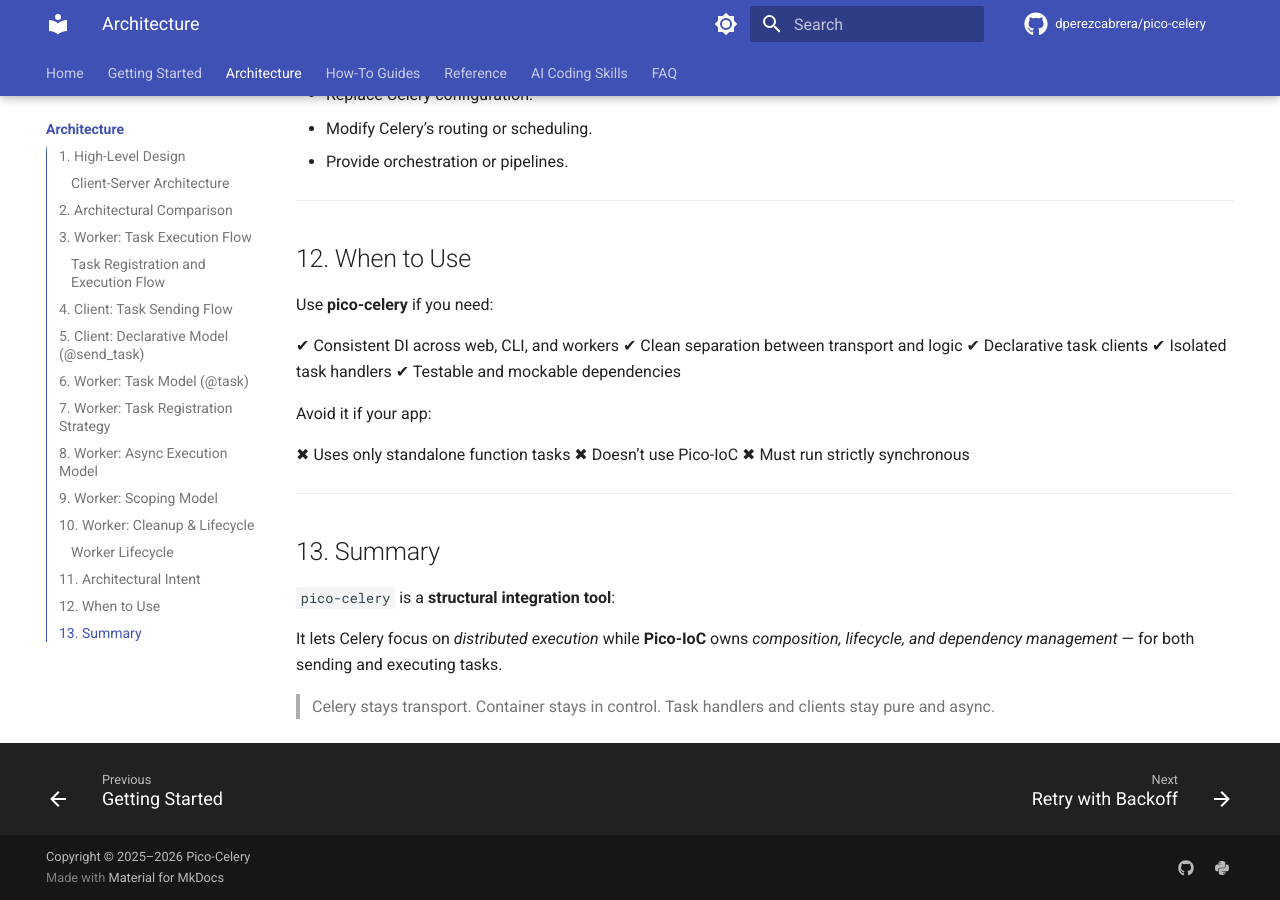
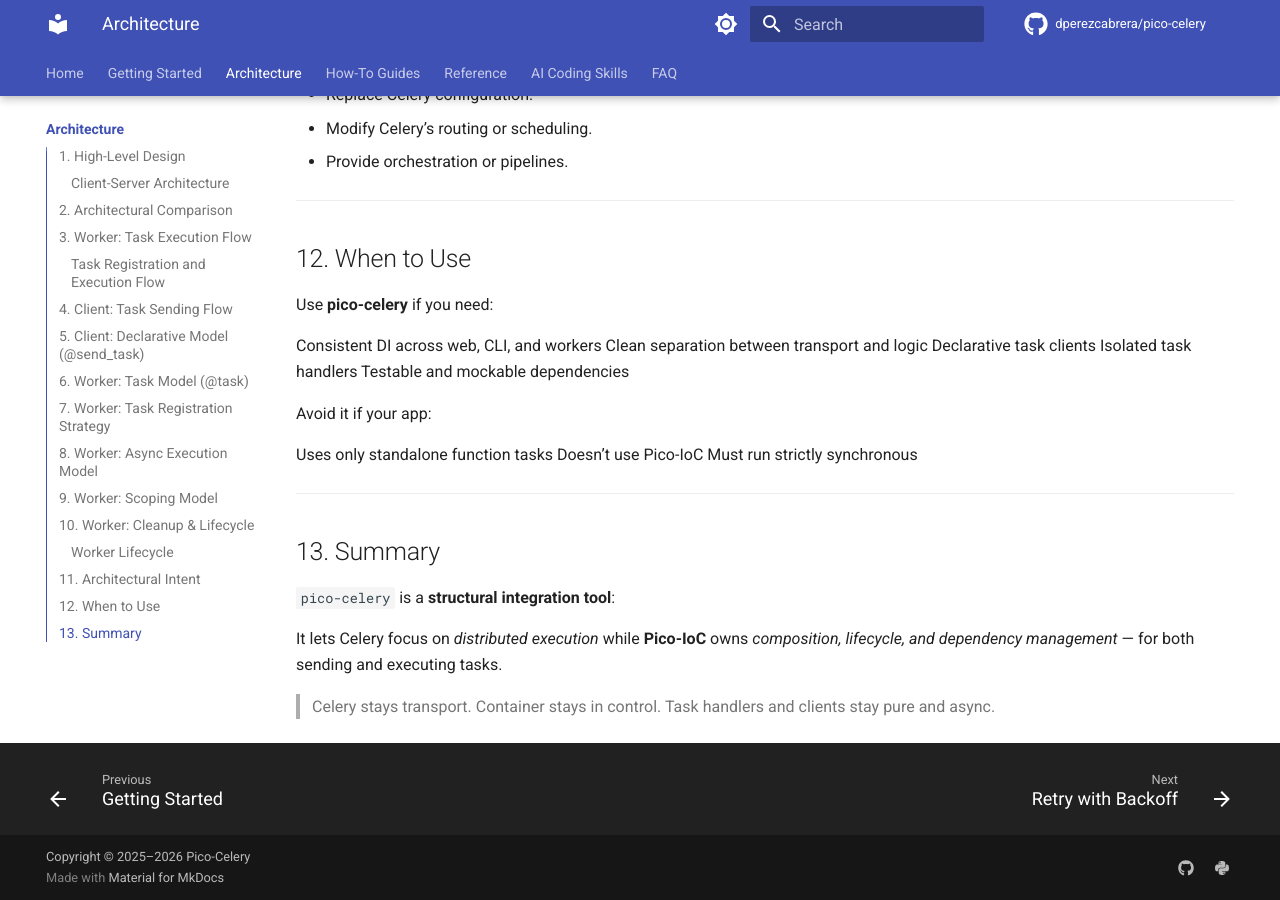
Before and after one commit to dperezcabrera/pico-celery, an MkDocs documentation site: the page built from docs/architecture.md, in a window 1280 px wide and 900 px high, scrolled down 9674 px. Built offline with MkDocs 1.6.1 and Material for MkDocs 9.7.7, drawn with Linux system fonts in a browser that asks for light colours; comment, search, counter and statistics services are not loaded.

Commit message:
Remove emojis from documentation

```diff
--- a/docs/architecture.md
+++ b/docs/architecture.md
@@ -321,17 +321,17 @@ It does *not* attempt to:
 
 Use **pico-celery** if you need:
 
-✔ Consistent DI across web, CLI, and workers
-✔ Clean separation between transport and logic
-✔ Declarative task clients
-✔ Isolated task handlers
-✔ Testable and mockable dependencies
+Consistent DI across web, CLI, and workers
+Clean separation between transport and logic
+Declarative task clients
+Isolated task handlers
+Testable and mockable dependencies
 
 Avoid it if your app:
 
-✖ Uses only standalone function tasks
-✖ Doesn’t use Pico-IoC
-✖ Must run strictly synchronous
+Uses only standalone function tasks
+Doesn’t use Pico-IoC
+Must run strictly synchronous
 
 ---
 
```
Also changed, not shown: README.md (+16 -16 lines), releases/v0.1.1.md (+4 -4 lines), releases/v0.2.0.md (+6 -6 lines).
